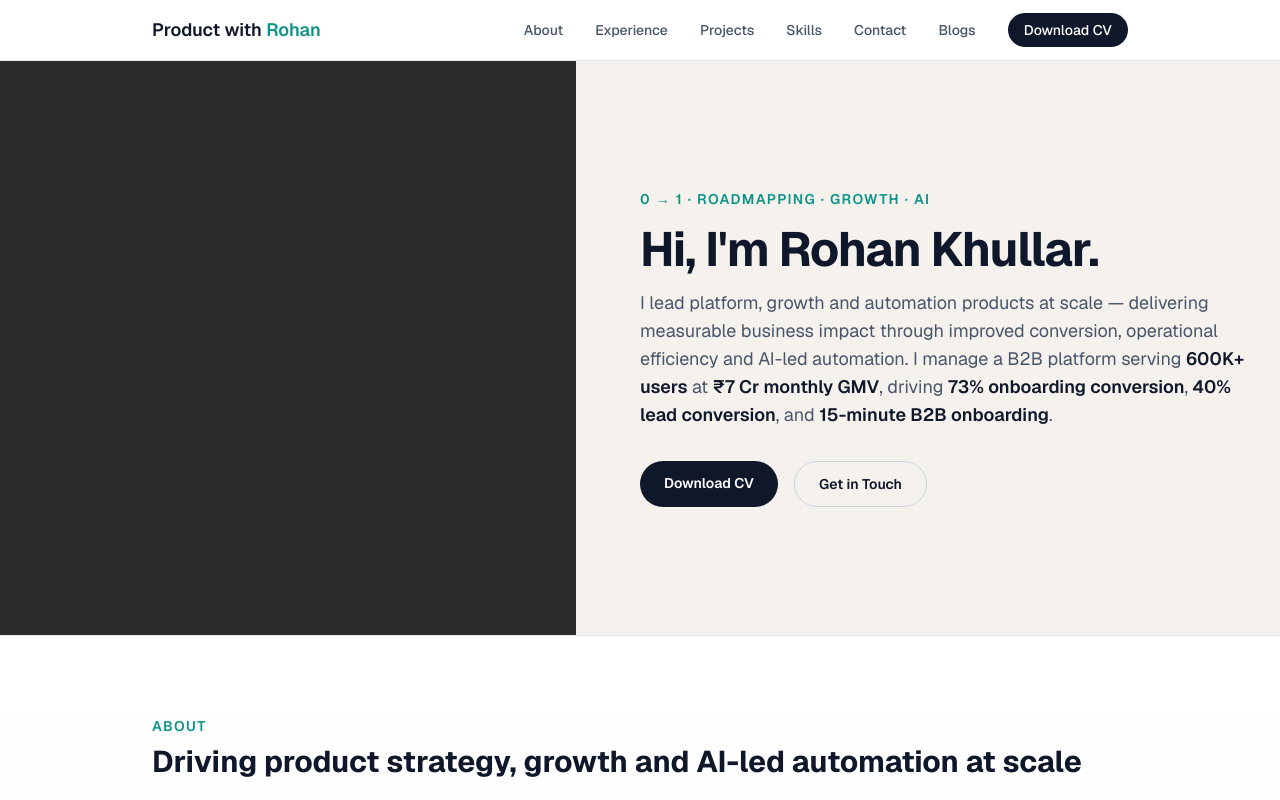
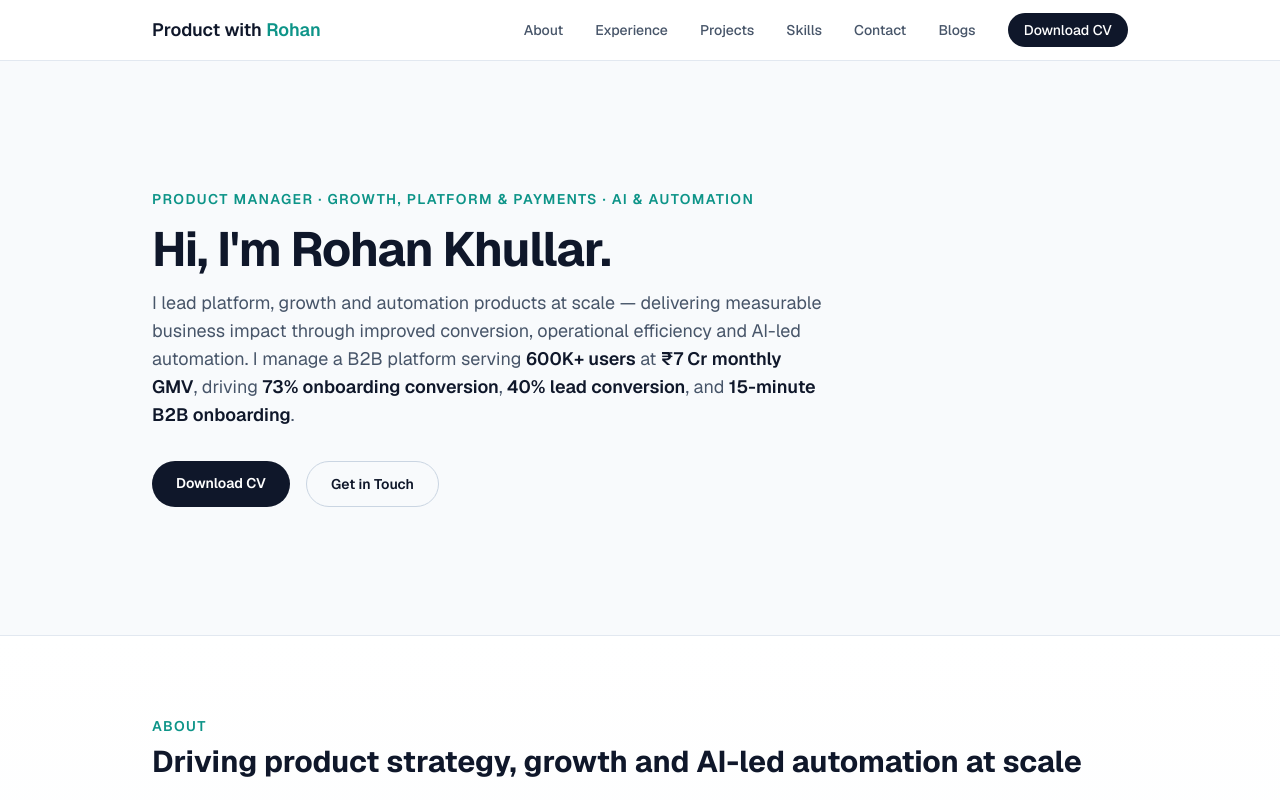
Before and after one commit to rohankhullar24-oss/product-with-rohan, a Next.js app: page / in a window 1280 px wide. Shown: the top 800 px of the page. Built offline with nearby package versions, Linux system fonts and the light colour scheme.

Commit message:
Revert "Add split-background hero design with dark/light aesthetic"
This reverts commit ed7d79c60a7ede9b04810ddf0756ff644da18770.

```diff
--- a/src/components/Hero.tsx
+++ b/src/components/Hero.tsx
@@ -12,19 +12,15 @@ export default function Hero() {
   return (
     <section
       id="top"
-      className="border-b border-slate-200 dark:border-slate-700 relative overflow-hidden"
-      style={{
-        background: "linear-gradient(to right, #2a2a2a 0%, #2a2a2a 45%, #f5f1ed 45%, #f5f1ed 100%)",
-      }}
+      className="border-b border-slate-200 bg-slate-50 dark:bg-slate-950 dark:border-slate-700"
     >
-      <div className="mx-auto max-w-7xl px-6 py-24 sm:py-32 flex items-center relative z-10">
-        <div className="w-full lg:w-1/2 lg:ml-auto">
+      <div className="mx-auto max-w-5xl px-6 py-24 sm:py-32">
         <p
           className={`text-sm font-semibold uppercase tracking-widest text-accent transition-all duration-700 ${
             mounted ? "opacity-100 translate-y-0" : "opacity-0 translate-y-4"
           }`}
         >
-            0 → 1 · Roadmapping · Growth · AI
+          Product Manager · Growth, Platform & Payments · AI & Automation
         </p>
         <h1
           className={`mt-4 max-w-2xl text-4xl font-bold tracking-tight text-navy dark:text-white sm:text-5xl transition-all duration-700 ${
@@ -92,7 +88,6 @@ export default function Hero() {
           </a>
         </div>
       </div>
-      </div>
     </section>
   );
 }
```
Lines whose indentation alone changed are shown as unchanged.
